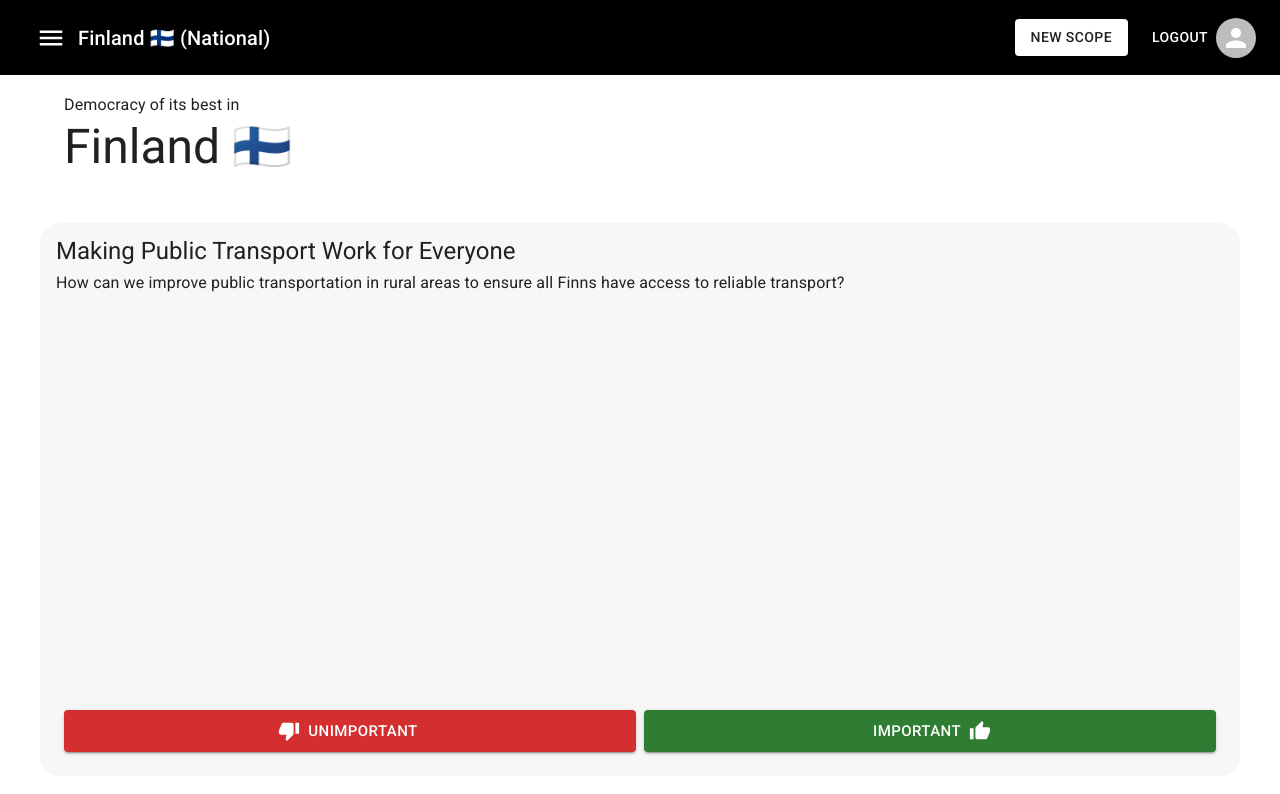
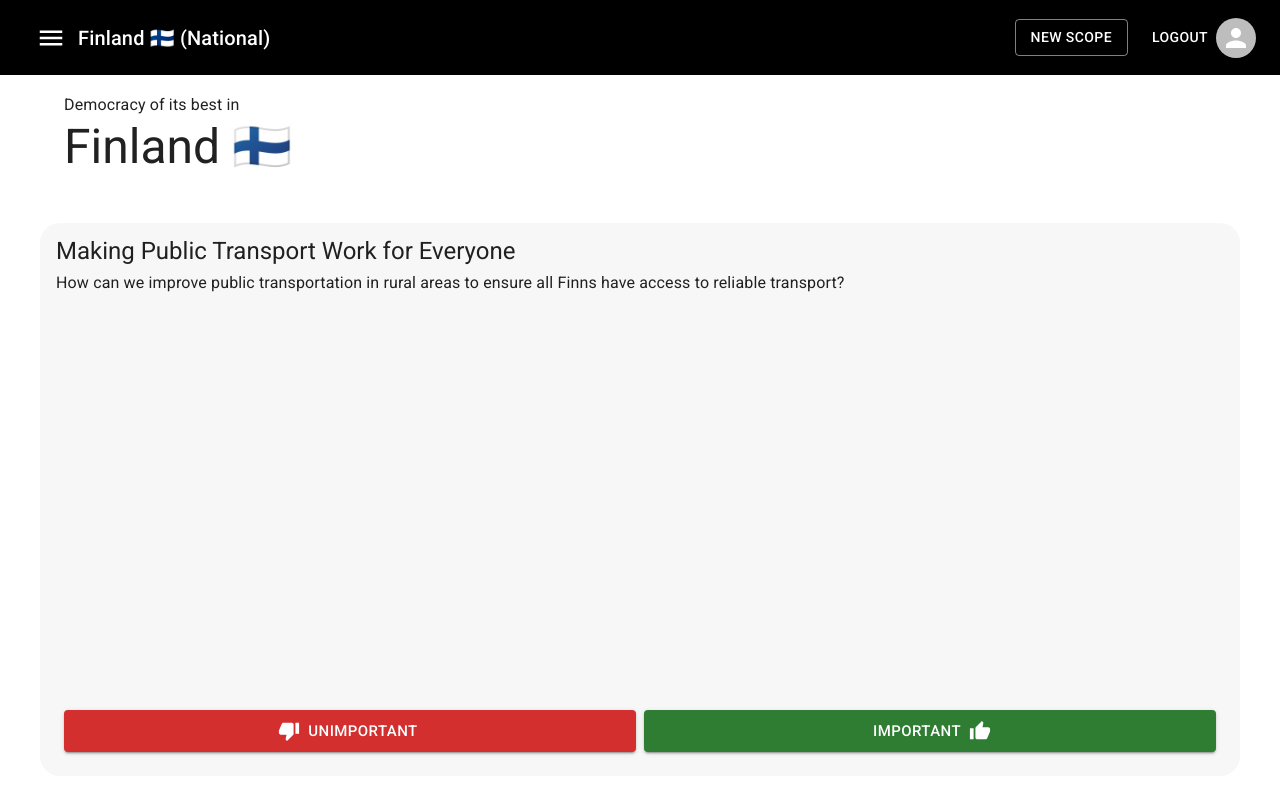
Before and after one commit to danihorvath/sisusays, a React (Vite) app: page / in a window 1280 px wide. Shown: the top 794 px of the page. Built offline with nearby package versions, Linux system fonts and the light colour scheme; sample sign-in values are in the browser's storage; a web font is replaced by a local one; what material-ui-confirm would draw is missing.

Commit message:
outlined button

```diff
--- a/src/components/NewScope.tsx
+++ b/src/components/NewScope.tsx
@@ -21,7 +21,7 @@ export const NewScope = () => {
   };
   return (
     <>
-      <Button color="secondary" variant="contained" onClick={handleClickOpen}>
+      <Button color="secondary" variant="outlined" onClick={handleClickOpen}>
         New scope
       </Button>
       <Dialog open={open} onClose={handleClose} fullWidth maxWidth="md">
```
